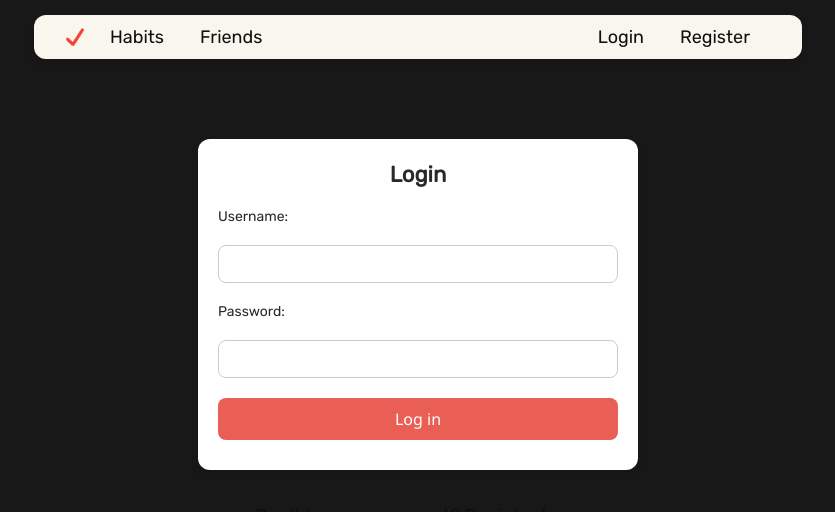
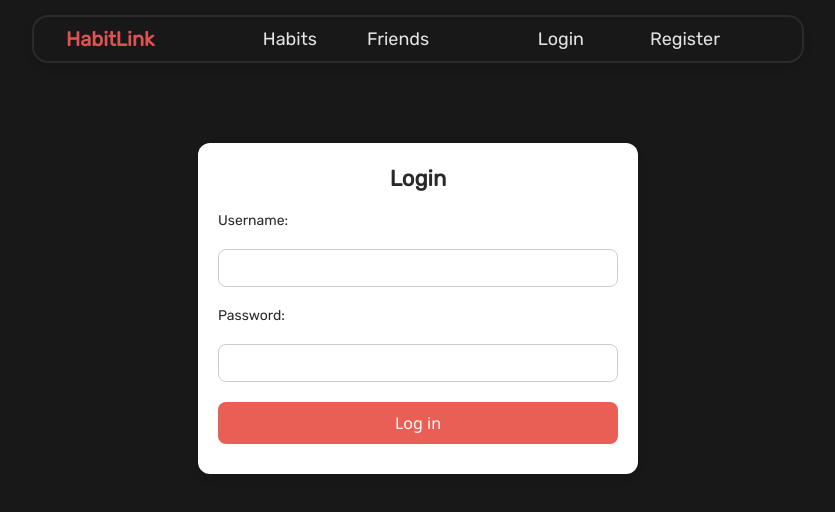
Before and after one commit to rossi2nico/HabitLink, a React (Create React App) app in the folder frontend/: page /login in a window 1280 px wide. Shown: the top 512 px of the page, without its empty margins (222-1057 px from the left). Built offline with nearby package versions, Linux system fonts and the light colour scheme.

Commit message:
Navigation UI update

```diff
--- a/frontend/src/components/Navigation.js
+++ b/frontend/src/components/Navigation.js
@@ -10,10 +10,13 @@ export const Navigation = () => {
   return (
     <div className="navigation">
   <div className="nav-left">
-    <img
+    {/* <img
       src = { checkmark }
       style={{ height: '18px', width: '18px', objectFit: 'contain', marginRight: '10px' }}
-    />
+    /> */}
+    <h3 className = "habitlink"> HabitLink </h3>
+  </div>
+  <div className = "nav-mid">
     <h3><Link to="/habits">Habits</Link></h3>
     <h3><Link to="/friends">Friends</Link></h3>
   </div>
@@ -26,8 +29,8 @@ export const Navigation = () => {
       </>
     ) : (
       <>
-        <span>Logged in as <strong>{user.username}</strong></span>
-        <button onClick = { logout }>Sign Out</button>
+        <h3 className = "nav-user">{user.username}</h3>
+        <button className = "logout" onClick = { logout }>logout</button>
       </>
     )}
   </div>
--- a/frontend/src/index.css
+++ b/frontend/src/index.css
@@ -156,17 +156,21 @@ h3 a:hover {
   text-decoration: underline;
 }
 
+.habitlink {
+  color: #dd5353;
+  margin-right: 50px;
+  font-size: 1.25rem;
+}
+
 .navigation {
   display: flex;
   justify-content: space-between;
   align-items: center;
-
-  background-color: #FAF9F6;
-  background-color: #F9F6EE;
-
+  background-color: transparent;
+  border: 2px solid rgb(43, 43, 43);
   padding: 0.75rem 2rem;
   box-shadow: 0 0.25rem 0.5rem rgba(0, 0, 0, 0.1);
-  border-radius: 0.75rem;
+  border-radius: 1rem;
   position: sticky;
   top: 0;
   height: 1.25rem;
@@ -176,18 +180,19 @@ h3 a:hover {
   z-index: 100;
 }
 
-.navigation h3 {
-  margin: 0 1.25rem 0 0;
-  font-size: 1.125rem;
-  display: inline-block;
+.nav-user {
+  color: #e4e4e4;
+  font-size: 1rem;
+  font-weight: 500;
 }
 
 .navigation a {
   text-decoration: none;
-  color: #0f0f0f;
-  font-family: 'Rubik';
+  color: #e4e4e4;
+  font-size: 1.125rem;
   font-weight: 500;
   transition: color 0.2s ease;
+  margin-right: 50px;
 }
 
 .navigation a:hover {
@@ -204,8 +209,9 @@ h3 a:hover {
 
 .navigation button {
   background-color: transparent;
-  color: #f44336;
-  border: 0.0625rem solid #f44336;
+  color: #e03e32;
+  border: 0.0125rem solid #f44336;
+  /* border: 1px; */
   font-family: 'Segoe UI', sans-serif;
   padding: 0.125rem 0.5rem;
   border-radius: 0.375rem;
@@ -216,10 +222,19 @@ h3 a:hover {
 }
 
 .navigation button:hover {
-  background-color: #f44336;
+  background-color: #ce2a1f;
   color: #ffffff;
 }
 
+
+.nav-mid {
+  width: 75%;
+  /* border: 2px solid red; */
+  height: 50px;
+  display: flex;
+  align-items: center;
+  justify-content: center;
+}
 .nav-left,
 .nav-right {
   display: flex;
```
